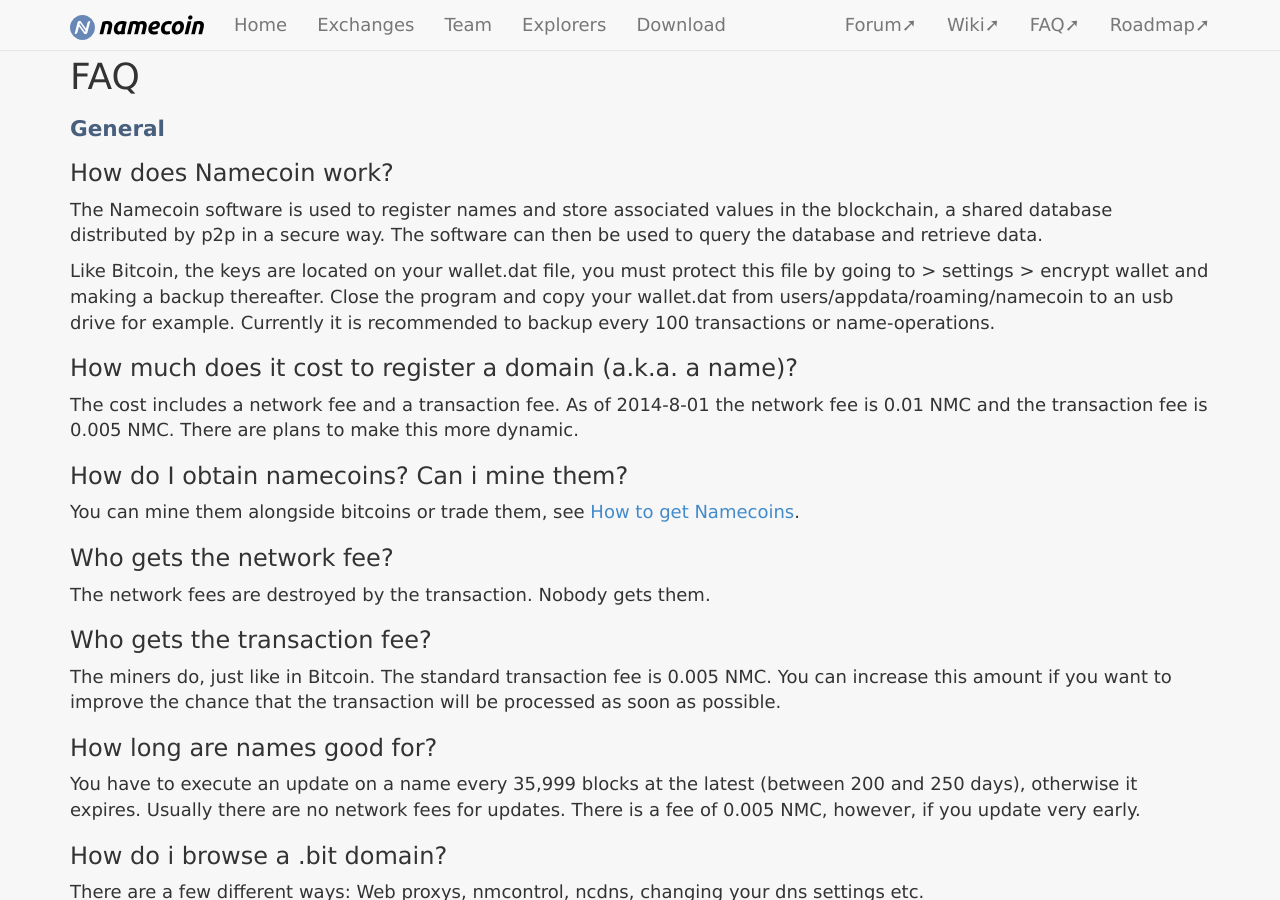
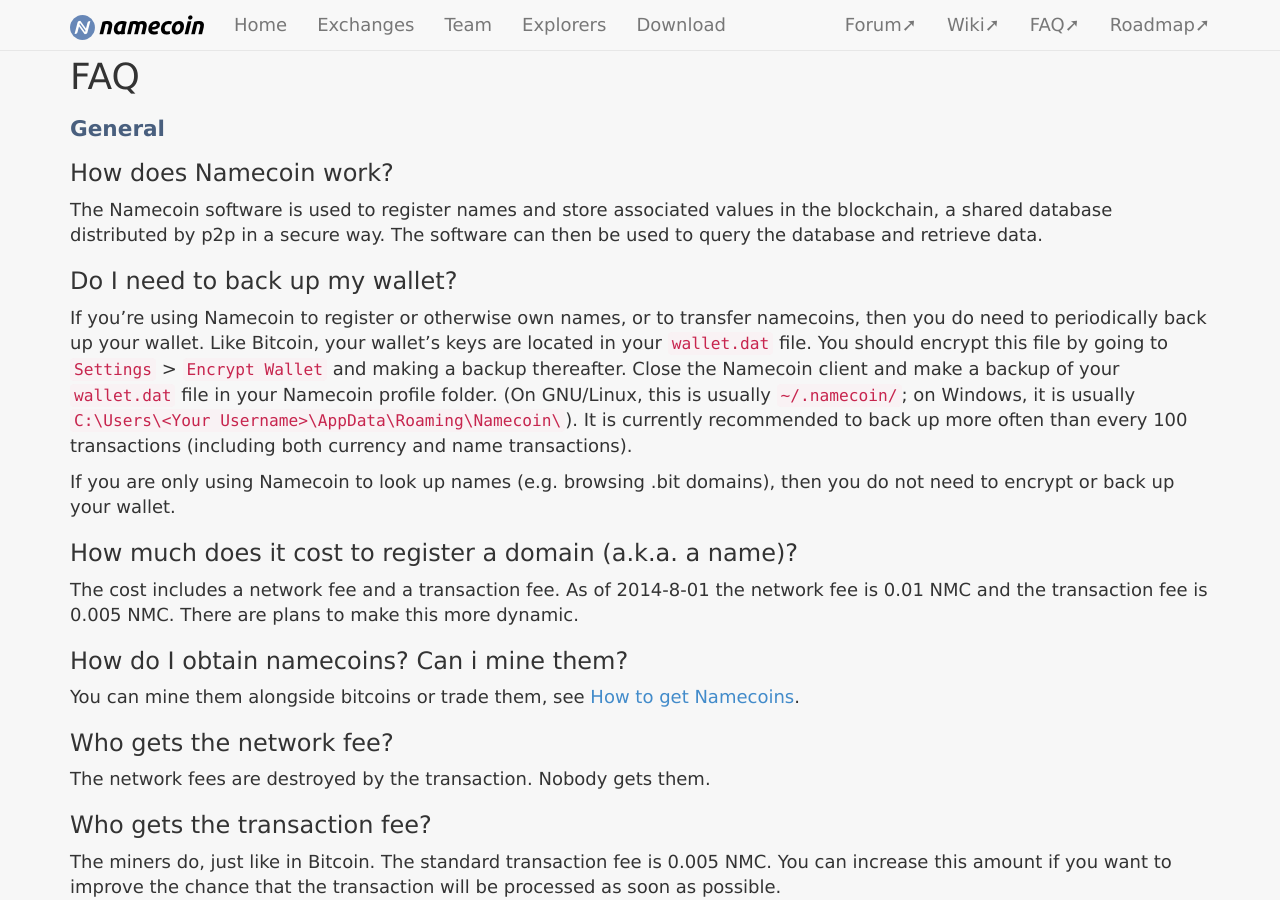
Before and after one commit to JeremyRand/namecoin.org, a Jekyll site: the page built from docs/faq/index.md, in a window 1280 px wide and 900 px high, scrolled down 353 px. Built offline with Jekyll 4.4.1, drawn with Linux system fonts in a browser that asks for light colours.

Commit message:
FAQ: split "Do I need to back up my wallet" into a separate question.

```diff
--- a/docs/faq/index.md
+++ b/docs/faq/index.md
@@ -11,7 +11,11 @@ title: FAQ
 
 The Namecoin software is used to register names and store associated values in the blockchain, a shared database distributed by p2p in a secure way. The software can then be used to query the database and retrieve data.
 
-Like Bitcoin, the keys are located on your wallet.dat file, you must protect this file by going to > settings > encrypt wallet and making a backup thereafter. Close the program and copy your wallet.dat from users/appdata/roaming/namecoin to an usb drive for example. Currently it is recommended to backup every 100 transactions or name-operations.
+### Do I need to back up my wallet?
+
+If you're using Namecoin to register or otherwise own names, or to transfer namecoins, then you do need to periodically back up your wallet.  Like Bitcoin, your wallet's keys are located in your `wallet.dat` file.  You should encrypt this file by going to `Settings` > `Encrypt Wallet` and making a backup thereafter. Close the Namecoin client and make a backup of your `wallet.dat` file in your Namecoin profile folder.  (On GNU/Linux, this is usually `~/.namecoin/`; on Windows, it is usually `C:\Users\<Your Username>\AppData\Roaming\Namecoin\`).  It is currently recommended to back up more often than every 100 transactions (including both currency and name transactions).
+
+If you are only using Namecoin to look up names (e.g. browsing .bit domains), then you do not need to encrypt or back up your wallet.
 
 ### How much does it cost to register a domain (a.k.a. a name)?
 The cost includes a network fee and a transaction fee. As of 2014-8-01 the network fee is 0.01 NMC and the transaction fee is 0.005 NMC. There are plans to make this more dynamic.
```
